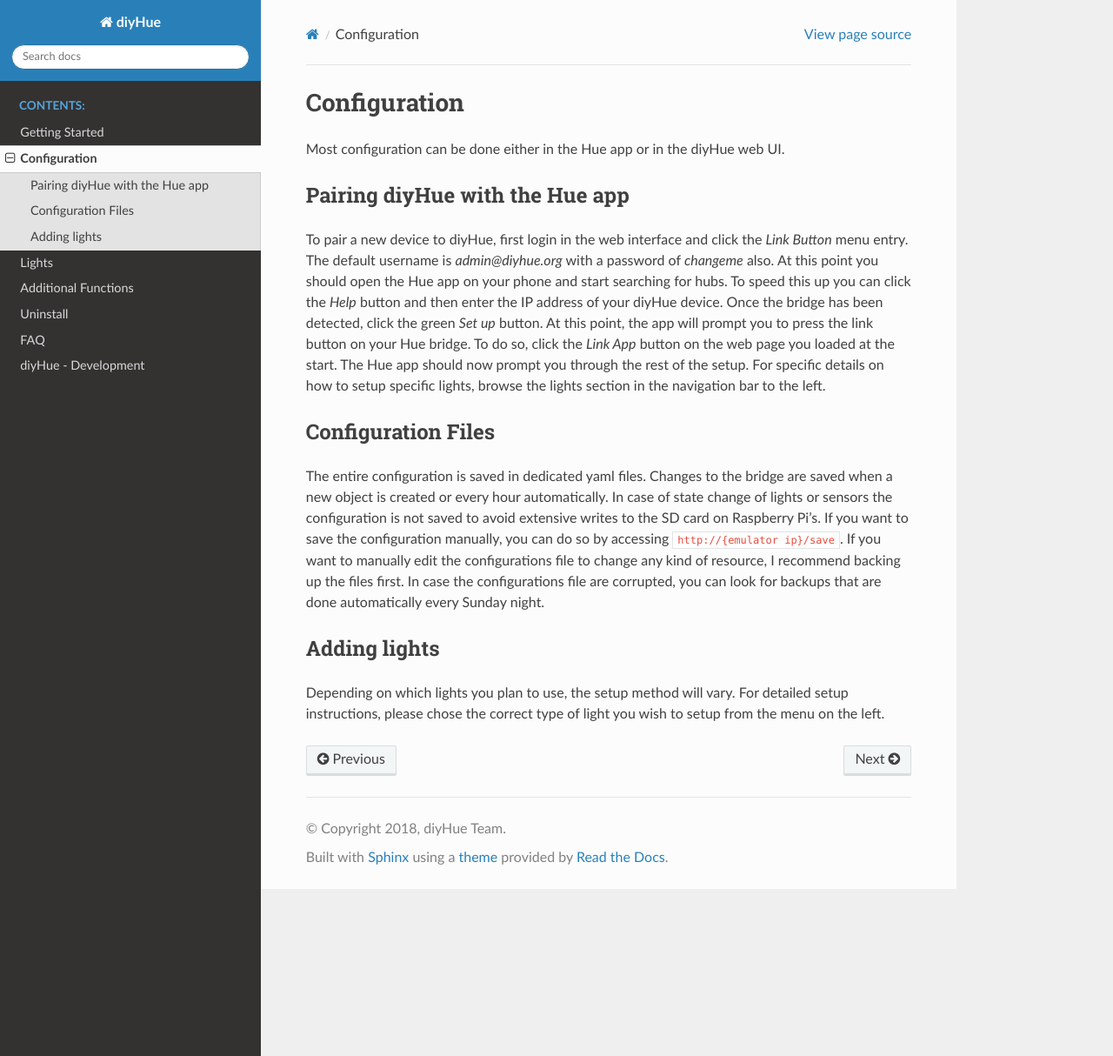
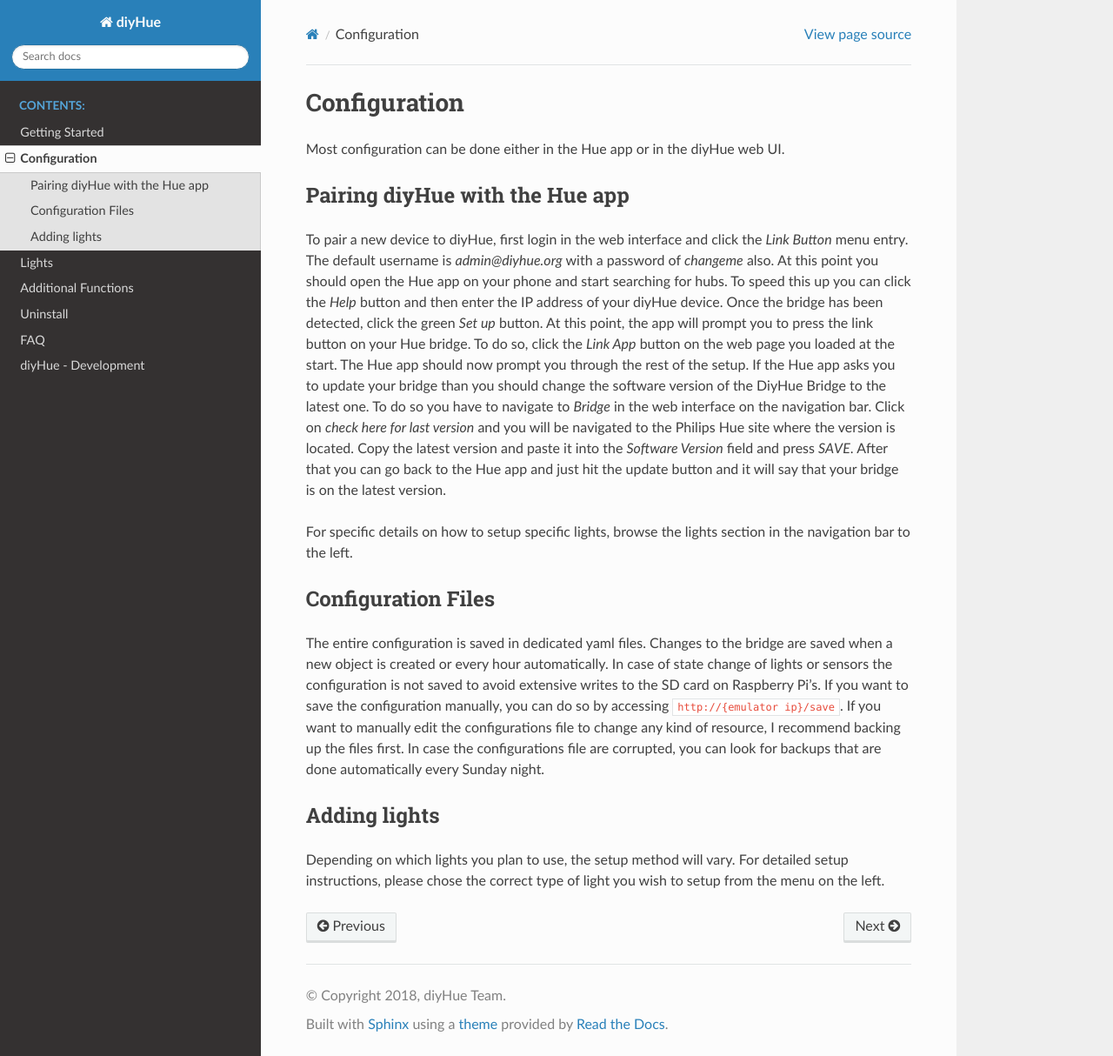
Before and after one commit to diyhue/ReadTheDocs, a Sphinx documentation site: the page built from source/configuration.rst, in a window 1280 px wide and 1214 px high. Shown: the whole window at 87% size. Built offline with Sphinx 7.4.7 and the Read the Docs theme 2.0.0, drawn with Linux system fonts in a browser that asks for light colours; pages that are not in the unit, such as notebooks, are missing from menus.

Commit message:
Update configuration.rst
Added additional information about mismatched bridge version and how to change it.

```diff
--- a/source/configuration.rst
+++ b/source/configuration.rst
@@ -8,7 +8,9 @@
 Pairing diyHue with the Hue app
 -------------------------------
 
-To pair a new device to diyHue, first login in the web interface and click the `Link Button` menu entry. The default username is `admin@diyhue.org` with a password of `changeme` also. At this point you should open the Hue app on your phone and start searching for hubs. To speed this up you can click the `Help` button and then enter the IP address of your diyHue device. Once the bridge has been detected, click the green `Set up` button. At this point, the app will prompt you to press the link button on your Hue bridge. To do so, click the `Link App` button on the web page you loaded at the start. The Hue app should now prompt you through the rest of the setup. For specific details on how to setup specific lights, browse the lights section in the navigation bar to the left.
+To pair a new device to diyHue, first login in the web interface and click the `Link Button` menu entry. The default username is `admin@diyhue.org` with a password of `changeme` also. At this point you should open the Hue app on your phone and start searching for hubs. To speed this up you can click the `Help` button and then enter the IP address of your diyHue device. Once the bridge has been detected, click the green `Set up` button. At this point, the app will prompt you to press the link button on your Hue bridge. To do so, click the `Link App` button on the web page you loaded at the start. The Hue app should now prompt you through the rest of the setup. If the Hue app asks you to update your bridge than you should change the software version of the DiyHue Bridge to the latest one. To do so you have to navigate to `Bridge` in the web interface on the navigation bar. Click on `check here for last version` and you will be navigated to the Philips Hue site where the version is located. Copy the latest version and paste it into the `Software Version` field and press `SAVE`. After that you can go back to the Hue app and just hit the update button and it will say that your bridge is on the latest version.
+
+For specific details on how to setup specific lights, browse the lights section in the navigation bar to the left.
 
 Configuration Files
 ------------------
```
